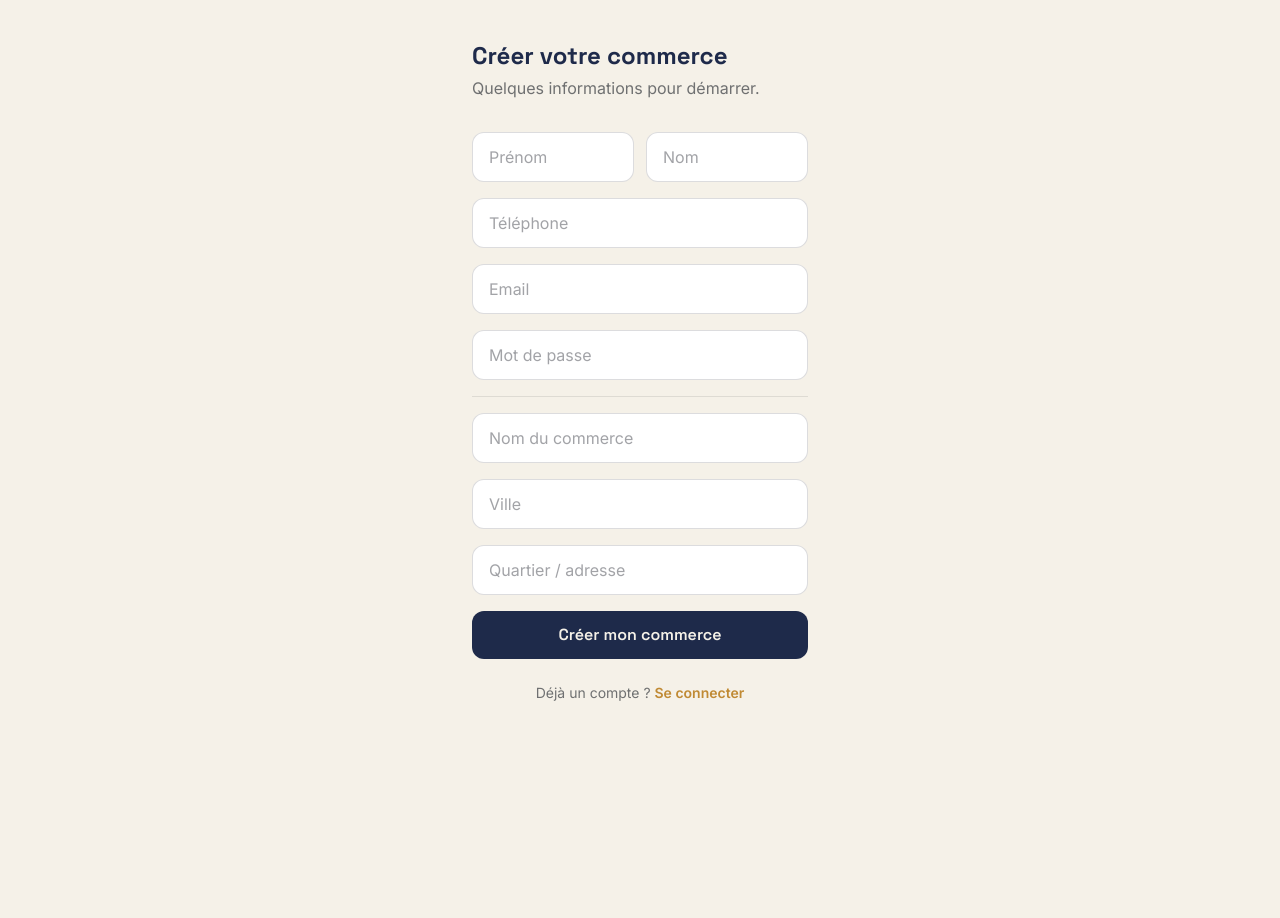
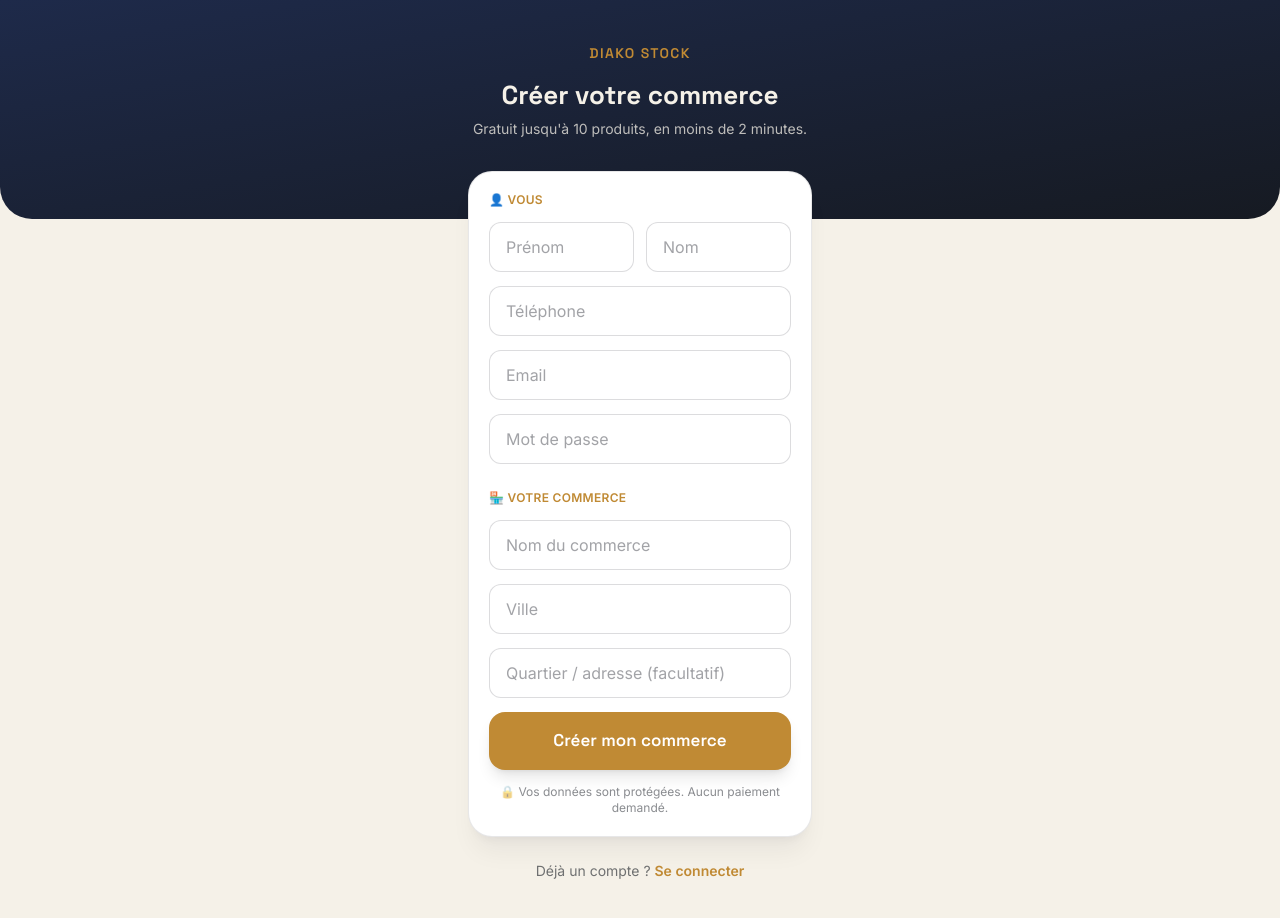
Before and after one commit to diakoboulon/Diako-Stock, a Next.js app: page /inscription in a window 1280 px wide. Shown: the top 918 px of the page. Before the commit the page ends 800 px from the top, so only its background shows below. Built offline with nearby package versions, Linux system fonts and the light colour scheme; no server answers.

Commit message:
designe complete

```diff
--- a/app/(auth)/connexion/page.tsx
+++ b/app/(auth)/connexion/page.tsx
@@ -29,17 +29,15 @@
   }
 
   return (
-    <main className="min-h-screen flex flex-col justify-center px-6 py-10 max-w-sm mx-auto">
-      <div className="mb-10">
-        <h1 className="font-display text-3xl font-bold text-indigo-deep">
-          Diako Stock
-        </h1>
-        <p className="mt-2 text-ink/60">
-          Gérez votre stock. Développez votre commerce.
-        </p>
-      </div>
+    <main className="min-h-screen bg-bone">
+      <header className="bg-gradient-to-br from-indigo-deep to-ink text-bone px-6 pt-14 pb-20 text-center rounded-b-[32px]">
+        <Link href="/" className="font-display text-3xl font-bold">Diako Stock</Link>
+        <p className="mt-2 text-bone/75 text-sm">Gérez votre stock. Développez votre commerce.</p>
+      </header>
 
-      <form onSubmit={seConnecter} className="space-y-4">
+      <div className="px-5 -mt-12 max-w-sm mx-auto">
+        <form onSubmit={seConnecter} className="bg-white rounded-3xl border border-ink/10 shadow-xl shadow-ink/5 p-5 space-y-4">
+          <h1 className="font-display text-xl font-bold text-indigo-deep">Bon retour 👋</h1>
           <div>
             <label className="block text-sm font-medium mb-1">Email</label>
             <input
@@ -63,11 +61,13 @@
             />
           </div>
 
-        {erreur && (
-          <p className="text-clay text-sm font-medium">{erreur}</p>
-        )}
+          {erreur && <p className="text-clay text-sm font-medium">{erreur}</p>}
 
-        <button type="submit" disabled={chargement} className="btn-primary w-full">
+          <button
+            type="submit"
+            disabled={chargement}
+            className="w-full bg-bronze text-white font-display font-semibold text-[17px] rounded-2xl py-4 shadow-lg disabled:opacity-50"
+          >
             {chargement ? "Connexion..." : "Se connecter"}
           </button>
         </form>
@@ -78,6 +78,7 @@
             Créer un compte
           </Link>
         </p>
+      </div>
     </main>
   );
 }
--- a/app/(auth)/inscription/page.tsx
+++ b/app/(auth)/inscription/page.tsx
@@ -76,13 +76,16 @@
   }
 
   return (
-    <main className="min-h-screen px-6 py-10 max-w-sm mx-auto">
-      <h1 className="font-display text-2xl font-bold text-indigo-deep mb-1">
-        Créer votre commerce
-      </h1>
-      <p className="text-ink/60 mb-8">Quelques informations pour démarrer.</p>
+    <main className="min-h-screen bg-bone">
+      <header className="bg-gradient-to-br from-indigo-deep to-ink text-bone px-6 pt-10 pb-20 text-center rounded-b-[32px]">
+        <Link href="/" className="font-display text-sm tracking-widest text-bronze font-semibold">DIAKO STOCK</Link>
+        <h1 className="font-display text-[26px] font-bold mt-3 mb-1">Créer votre commerce</h1>
+        <p className="text-bone/75 text-sm">Gratuit jusqu&apos;à 10 produits, en moins de 2 minutes.</p>
+      </header>
 
-      <form onSubmit={creerCompte} className="space-y-4">
+      <div className="px-5 -mt-12 max-w-sm mx-auto pb-10">
+        <form onSubmit={creerCompte} className="bg-white rounded-3xl border border-ink/10 shadow-xl shadow-ink/5 p-5 space-y-3.5">
+          <p className="text-xs font-semibold tracking-wide text-bronze uppercase">👤 Vous</p>
           <div className="grid grid-cols-2 gap-3">
             <input
               required
@@ -123,8 +126,7 @@
             onChange={(e) => majChamp("motDePasse", e.target.value)}
           />
 
-        <hr className="border-ink/10" />
-
+          <p className="text-xs font-semibold tracking-wide text-bronze uppercase pt-3">🏪 Votre commerce</p>
           <input
             required
             placeholder="Nom du commerce"
@@ -140,7 +142,7 @@
             onChange={(e) => majChamp("ville", e.target.value)}
           />
           <input
-          placeholder="Quartier / adresse"
+            placeholder="Quartier / adresse (facultatif)"
             className="input-field"
             value={form.adresse}
             onChange={(e) => majChamp("adresse", e.target.value)}
@@ -148,9 +150,14 @@
 
           {erreur && <p className="text-clay text-sm font-medium">{erreur}</p>}
 
-        <button type="submit" disabled={chargement} className="btn-primary w-full">
+          <button
+            type="submit"
+            disabled={chargement}
+            className="w-full bg-bronze text-white font-display font-semibold text-[17px] rounded-2xl py-4 shadow-lg disabled:opacity-50"
+          >
             {chargement ? "Création..." : "Créer mon commerce"}
           </button>
+          <p className="text-center text-xs text-ink/50">🔒 Vos données sont protégées. Aucun paiement demandé.</p>
         </form>
 
         <p className="mt-6 text-center text-sm text-ink/60">
@@ -159,6 +166,7 @@
             Se connecter
           </Link>
         </p>
+      </div>
     </main>
   );
 }
```
Lines whose indentation alone changed are shown as unchanged.
